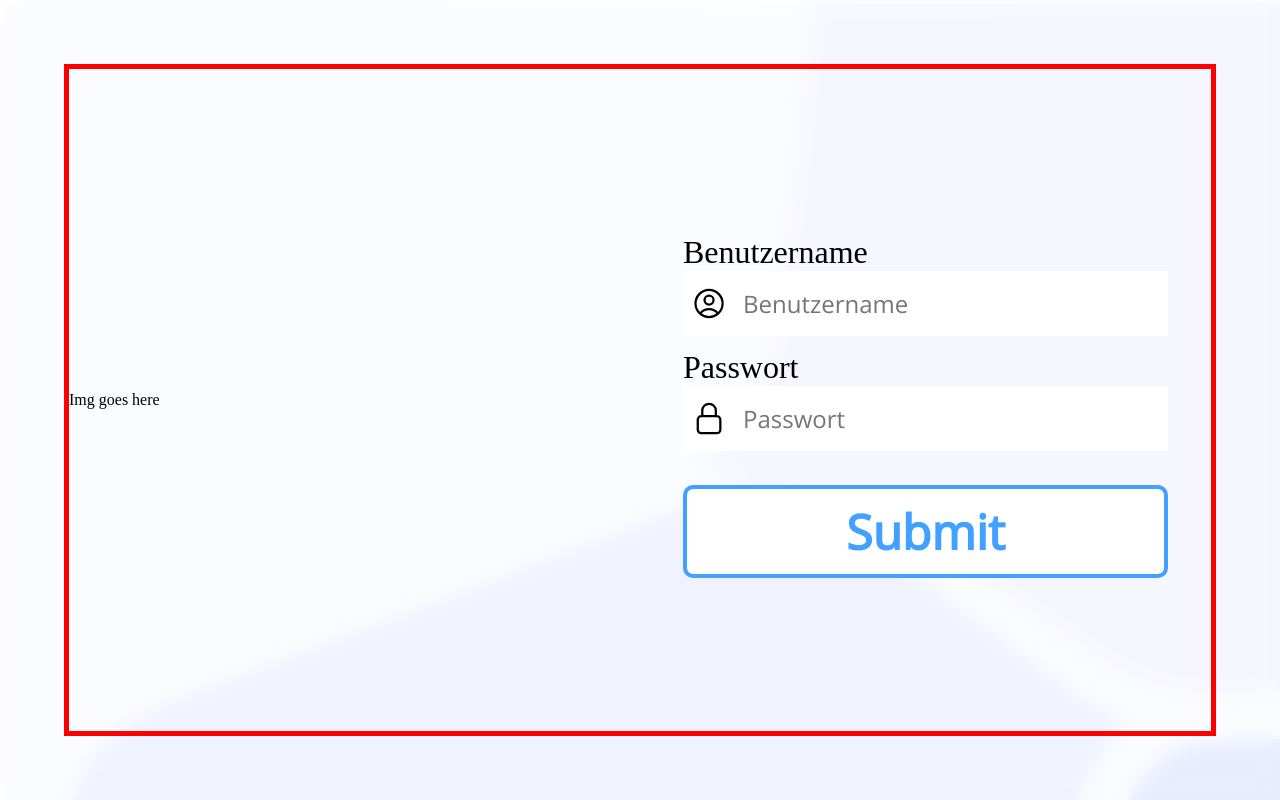
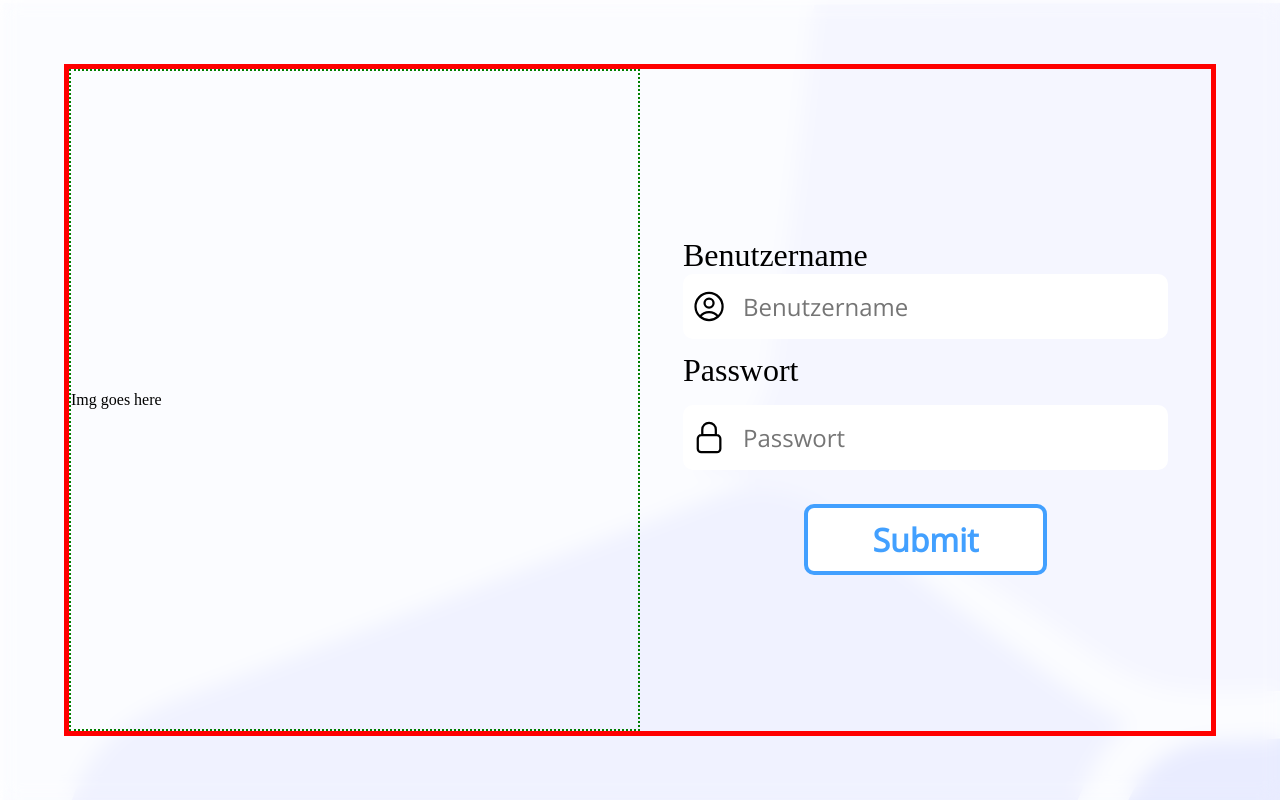
Before and after one commit to gsgdev/gaukeley-frontend, a SvelteKit app: page /login in a window 1280 px wide. Built offline with nearby package versions, Linux system fonts and the light colour scheme.

Commit message:
refactored login page code

```diff
--- a/package.json
+++ b/package.json
@@ -23,6 +23,7 @@
 		"eslint-plugin-svelte3": "^4.0.0",
 		"prettier": "^2.8.0",
 		"prettier-plugin-svelte": "^2.8.1",
+		"prisma": "^4.11.0",
 		"sass": "^1.58.3",
 		"svelte": "^3.54.0",
 		"svelte-check": "^3.0.1",
@@ -30,5 +31,8 @@
 		"typescript": "^4.9.3",
 		"vite": "^4.0.0"
 	},
-	"type": "module"
+	"type": "module",
+	"dependencies": {
+		"@prisma/client": "^4.11.0"
+	}
 }
--- /dev/null
+++ b/src/components/login/Header.svelte
@@ -0,0 +1,18 @@
+<h1 class="header">GSGBANK</h1>
+
+<style>
+	.header {
+		display: static;
+		width: 100%;
+		font-size: 3rem;
+		text-align: center;
+		position: absolute;
+		font-weight: bold;
+	}
+
+    @media (min-width: 1200px) {
+        .header {
+            display: none;
+        }
+    }
+</style>
--- /dev/null
+++ b/src/components/login/LoginImage.svelte
@@ -0,0 +1,17 @@
+<div class="img-wrapper">
+	<p>Img goes here</p>
+</div>
+
+<style>
+	.img-wrapper {
+		display: none;
+		border: 2px dotted green;
+	}
+	@media (min-width: 1200px) {
+		.img-wrapper {
+			display: flex;
+			flex-direction: column;
+			justify-content: center;
+		}
+	}
+</style>
--- /dev/null
+++ b/src/components/login/form/LoginForm.svelte
@@ -0,0 +1,140 @@
+<script>
+	let username = '';
+	let password = '';
+
+	function handleSubmit() {
+		console.log(`Username: ${username}, Password: ${password}`);
+	}
+</script>
+
+<form on:submit|preventDefault={handleSubmit}>
+	<label for="username">Benutzername</label>
+	<div class="underline">
+		<div class="input-wrapper">
+			<svg
+				xmlns="http://www.w3.org/2000/svg"
+				fill="none"
+				viewBox="0 0 24 24"
+				stroke-width="1.5"
+				stroke="currentColor"
+				class="icon"
+			>
+				<path
+					stroke-linecap="round"
+					stroke-linejoin="round"
+					d="M17.982 18.725A7.488 7.488 0 0012 15.75a7.488 7.488 0 00-5.982 2.975m11.963 0a9 9 0 10-11.963 0m11.963 0A8.966 8.966 0 0112 21a8.966 8.966 0 01-5.982-2.275M15 9.75a3 3 0 11-6 0 3 3 0 016 0z"
+				/>
+			</svg>
+
+			<input placeholder="Benutzername" type="text" id="username" bind:value={username} />
+		</div>
+	</div>
+	<label for="password">Passwort</label>
+
+	<div class="underline margin-top login-center">
+		<div class="input-wrapper">
+			<svg
+				xmlns="http://www.w3.org/2000/svg"
+				fill="none"
+				viewBox="0 0 24 24"
+				stroke-width="1.5"
+				stroke="currentColor"
+				class="icon"
+			>
+				<path
+					stroke-linecap="round"
+					stroke-linejoin="round"
+					d="M16.5 10.5V6.75a4.5 4.5 0 10-9 0v3.75m-.75 11.25h10.5a2.25 2.25 0 002.25-2.25v-6.75a2.25 2.25 0 00-2.25-2.25H6.75a2.25 2.25 0 00-2.25 2.25v6.75a2.25 2.25 0 002.25 2.25z"
+				/>
+			</svg>
+			<input placeholder="Passwort" type="password" id="password" bind:value={password} />
+		</div>
+	</div>
+	<div class="submit-button-wrapper">
+		<button class="submit-button" type="submit">Submit</button>
+	</div>
+</form>
+
+<style lang="scss">
+	$clr-login-button: #42a0ff;
+
+	.margin-top {
+		margin: 1rem 0 0 0;
+	}
+	form {
+		font-size: 3rem;
+		position: static;
+		display: block;
+		width: auto;
+		margin: 0 0.4rem 0 0.4rem;
+	}
+	input {
+		width: 100%;
+		padding: 1rem;
+		border: none;
+		font-size: 1.5rem;
+	}
+	.icon {
+		background-color: white;
+		width: 3rem;
+		padding: 0 0 0 0.5rem;
+	}
+	.input-wrapper {
+		display: flex;
+		flex-direction: row;
+		border-radius: 20px;
+	}
+	.icon {
+		border-top-left-radius: 10px;
+		border-bottom-left-radius: 10px;
+	}
+	input {
+		border-top-right-radius: 10px;
+		border-bottom-right-radius: 10px;
+	}
+	.underline::after {
+		content: '';
+		display: block;
+		height: 2px;
+		background: black;
+		width: 0%;
+		bottom: 0;
+		transition: width 0.25s ease-in-out;
+	}
+	input:focus {
+		border: none;
+		outline: none;
+	}
+	.underline:focus-within::after {
+		content: '';
+		width: 100%;
+	}
+	label {
+		font-size: 2rem;
+	}
+	.submit-button {
+		width: 50%;
+		margin: 2rem 0 0 0;
+		display: flex;
+		flex-direction: row;
+		justify-content: center;
+		background-color: white;
+		border: 4px solid $clr-login-button;
+		font-size: 2rem;
+		color: $clr-login-button;
+		border-radius: 10px;
+		font-weight: bold;
+		padding: 10px;
+		transition: background-color 0.2s ease-in-out;
+		cursor: pointer;
+	}
+	.submit-button:hover {
+		background-color: $clr-login-button;
+		color: white;
+	}
+	.submit-button-wrapper {
+		display: flex;
+		flex-direction: row;
+		justify-content: center;
+	}
+</style>
--- /dev/null
+++ b/src/components/login/form/index.ts
@@ -0,0 +1,3 @@
+import LoginForm from "./LoginForm.svelte";
+
+export { LoginForm }
--- /dev/null
+++ b/src/components/login/index.ts
@@ -0,0 +1,4 @@
+import Header from "./Header.svelte";
+import LoginImage from "./LoginImage.svelte";
+
+export { Header, LoginImage }
--- a/src/routes/login/+page.svelte
+++ b/src/routes/login/+page.svelte
@@ -1,83 +1,31 @@
 <script lang="ts">
-	let username = '';
-	let password = '';
-
-	function handleSubmit() {
-		console.log(`Username: ${username}, Password: ${password}`);
-	}
+	import { Header, LoginImage } from '../../components/login';
+	import { LoginForm } from '../../components/login/form/';
 </script>
 
 <svelte:head>
 	<title>GSGBANK | LOGIN</title>
 </svelte:head>
+
 <div class="flex-horizontal-center">
 	<div class="content-wrapper">
-        <h1 class="header">GSGBANK</h1>
+		<Header />
 
-        <div class="img-wrapper">
-            <p>Img goes here</p>
-        </div>
+		<LoginImage />
 
 		<div class="login-wrapper">
-            <form on:submit|preventDefault={handleSubmit}>
-                <label for="username">Benutzername</label>
-                <div class="underline">
-                    <div class="input-wrapper">
-                        <svg
-                            xmlns="http://www.w3.org/2000/svg"
-                            fill="none"
-                            viewBox="0 0 24 24"
-                            stroke-width="1.5"
-                            stroke="currentColor"
-                            class="icon"
-                            >
-                            <path
-                            stroke-linecap="round"
-                            stroke-linejoin="round"
-                            d="M17.982 18.725A7.488 7.488 0 0012 15.75a7.488 7.488 0 00-5.982 2.975m11.963 0a9 9 0 10-11.963 0m11.963 0A8.966 8.966 0 0112 21a8.966 8.966 0 01-5.982-2.275M15 9.75a3 3 0 11-6 0 3 3 0 016 0z"
-                            />
-                        </svg>
-
-                        <input placeholder="Benutzername" type="text" id="username" bind:value={username} />
-                    </div>
-                </div>
-                <label for="password">Passwort</label>
-
-                <div class="underline login-center">
-                    <div class="input-wrapper">
-                        <svg
-                            xmlns="http://www.w3.org/2000/svg"
-                            fill="none"
-                            viewBox="0 0 24 24"
-                            stroke-width="1.5"
-                            stroke="currentColor"
-                            class="icon"
-                            >
-                            <path
-                            stroke-linecap="round"
-                            stroke-linejoin="round"
-                            d="M16.5 10.5V6.75a4.5 4.5 0 10-9 0v3.75m-.75 11.25h10.5a2.25 2.25 0 002.25-2.25v-6.75a2.25 2.25 0 00-2.25-2.25H6.75a2.25 2.25 0 00-2.25 2.25v6.75a2.25 2.25 0 002.25 2.25z"
-                            />
-                        </svg>
-                        <input placeholder="Passwort" type="password" id="password" bind:value={password} />
-                    </div>
-                </div>
-                <button class="submit-button" type="submit">Submit</button>
-            </form>
+			<LoginForm />
 		</div>
 	</div>
 </div>
+
 <style lang="scss">
-    $clr-login-button: #42a0ff;
-
 	:global(body) {
 		height: 100vh;
 		background-image: url('/src/lib/images/gradient_background.svg');
 		background-size: cover;
 		overflow-x: hidden;
-
 	}
-
 	.flex-horizontal-center {
 		height: 100%;
 		display: flex;
@@ -88,63 +36,8 @@
 		width: 100%;
 		height: 100%;
 	}
-    .img-wrapper {
-        display: none;
-    }
-    .header {
-        display: none;
-        width: 100%;
-        font-size: 3rem;
-        text-align: center;
-        position: absolute;
-        font-weight: bold;
-    }
-    form {
-        font-size: 3rem;
-        position: static;
-        display: block;
-        width: auto;
-        margin: 0 0.4rem 0 0.4rem;
-    }
-    input {
-        width: 100%;
-        padding: 1rem;
-        border: none;
-        font-size: 1.5rem;
-    }
-    .icon {
-        background-color: white;
-        width: 3rem;
-        padding: 0 0 0 0.5rem;
-    }
-    .input-wrapper {
-        display: flex;
-        flex-direction: row;
-        border-radius: 20px;
-    }
-    .underline::after {
-        content: '';
-        display: block;
-        height: 2px;
-        background: black;
-        width: 0%;
-        bottom: 0;
-        transition: width 0.25s ease-in-out;
-    }
-    input:focus {
-        border: none;
-        outline: none;
-    }
-    .underline:focus-within::after {
-        content: '';
-        width: 100%;
-    }
-    label {
-        font-size: 2rem;
-    }
 
 	.login-wrapper {
-
 		height: 100%;
 		display: flex;
 		flex-direction: column;
@@ -152,26 +45,6 @@
 		margin: 0 0.5rem 0 0.5rem;
 	}
 
-    .submit-button {
-        width: 100%;
-        margin: 2rem 0 0 0;
-        display: flex;
-        flex-direction: row;
-        justify-content: space-around;
-        background-color: white;
-        border: 4px solid $clr-login-button;
-        font-size: 3rem;
-        color: $clr-login-button;
-        border-radius: 10px;
-        font-weight: bold;
-        padding: 10px;
-        transition: background-color 0.3s;
-        cursor: pointer;
-    }
-    .submit-button:hover {
-        background-color: $clr-login-button;
-        color: white;
-    }
 	@media (min-width: 1200px) {
 		:global(body) {
 			backdrop-filter: blur(10px);
@@ -179,25 +52,14 @@
 		.flex-horizontal-center {
 			padding: 5%;
 		}
-        .img-wrapper {
-            display: flex;
-            flex-direction: column;
-            justify-content: center;
-        }
+
 		.content-wrapper {
-            border: 2px soild red;
 			display: grid;
 			grid-template-columns: repeat(2, 1fr);
 			border: 5px solid red;
 		}
-
-        .header {
-            display: none;
-        }
 		.login-wrapper {
 			padding: 5%;
 		}
-
 	}
-
 </style>
```
Also changed, not shown: 1 other file (tests, documents, lock files or other folders). Lines whose indentation alone changed are shown as unchanged.
